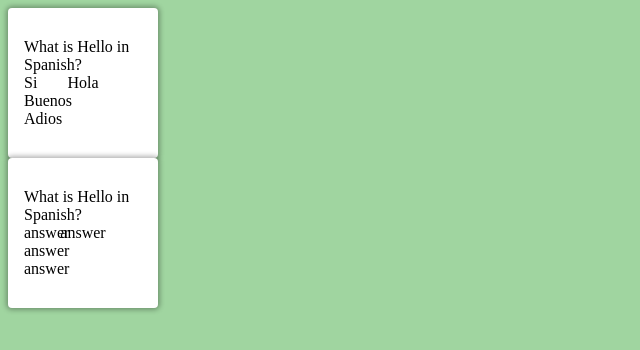
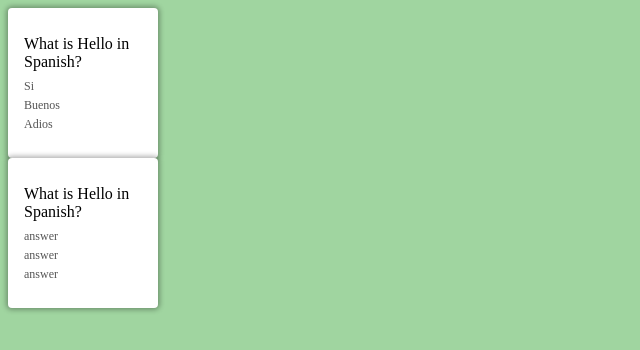
Before and after one commit to SHS-Peb/vocab-bloom, a React (Create React App) app: page / in a window 1280 px wide. Shown: the top 350 px of the page, without its empty margins (0-640 px from the left). Built offline with nearby package versions, Linux system fonts and the light colour scheme.

Commit message:
text alignment & corrected flip transition

```diff
--- a/src/App.js
+++ b/src/App.js
@@ -13,7 +13,7 @@
   {
     id: 1,
     question: 'What is Hello in Spanish?',
-    answer: 'Hola',
+    answer: "Hola",
     options: [
       "Si",
       "Buenos",
--- a/src/Flashcard.js
+++ b/src/Flashcard.js
@@ -4,7 +4,7 @@
   const [flip, setFlip] =  useState(false)
   return (
     <div
-    className={`card ${flip ? `flip` : ``}`}
+    className={`card ${flip ? `flip` : ''}`}
     onClick ={() => setFlip(!flip)}
     >
         <div className='front'>
--- a/src/app.css
+++ b/src/app.css
@@ -10,8 +10,26 @@
     border-radius: .25rem;
     box-shadow: 0 0 5px 2px rgba(0, 0, 0, .3);
     background-color: white;
+    transform-style: preserve-3d;
     height: 150px;
     width: 150px;
+    transition: 150ms;
+    cursor: pointer;
+    transform: perspective(1000px) rotateY(var(--rotate-y, 0))
+    translateY(var(--translate-y, 0));
+}
+
+.card:hover{
+    --translate-y: -2px;
+    box-shadow: 0 0 5px 2px rgba(0, 0, 0, .6);
+}
+
+.card.flip {
+    --rotate-y: 180deg;
+}
+
+.card .front{
+    left: 0;
 }
 
 .card .front,
@@ -22,5 +40,19 @@
 }
 
 .card .back{
-    transform: rotateY('180deg');
+    transform: rotateY(180deg);
 }
+
+.flashcard-options {
+    margin-top: .5rem;
+}
+
+.flashcard-option {
+    margin-top: .25rem;
+    color: #555;
+    font-size: .75rem;
+}
+
+.flashcard-option:first-child{
+    margin-top: 0;
+}
```
